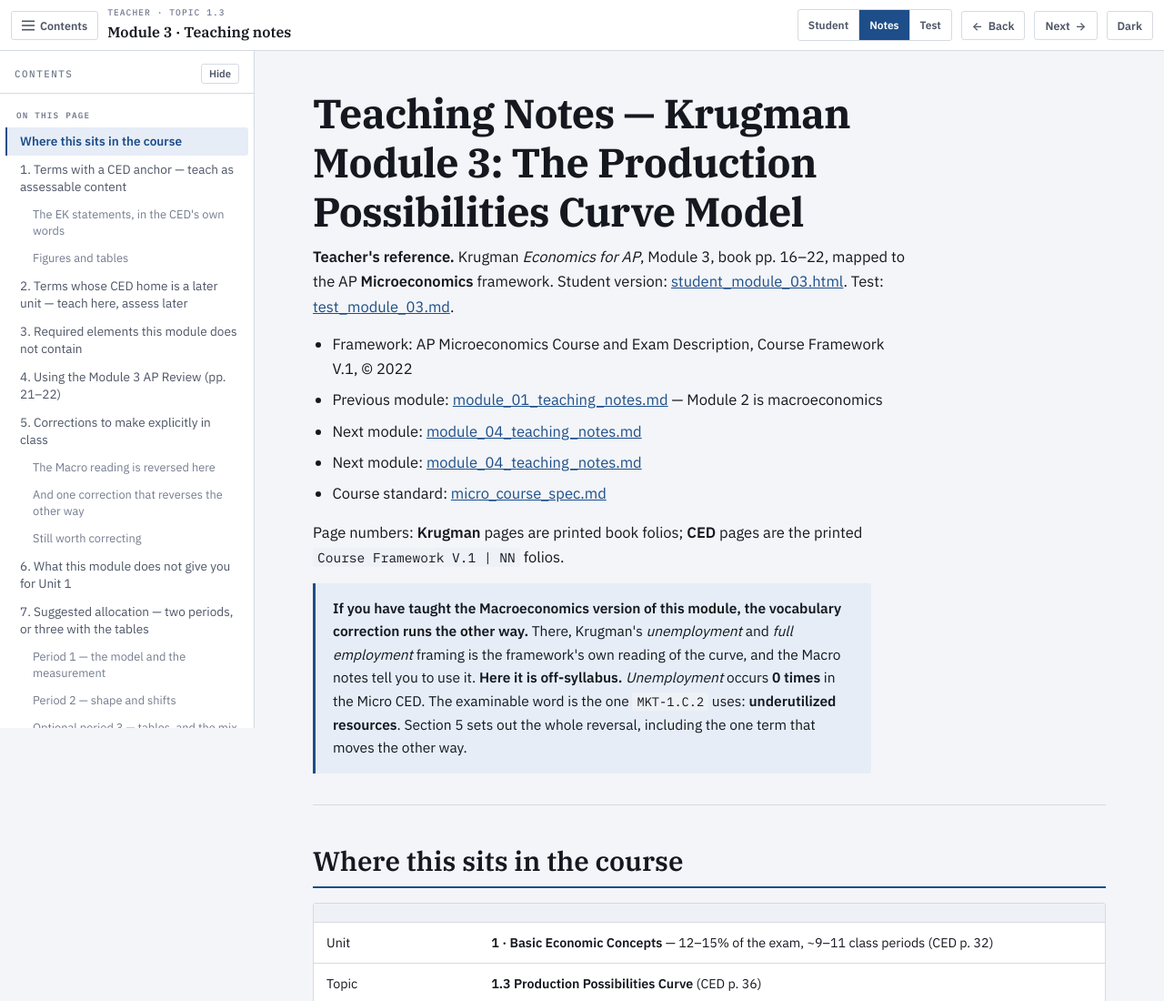
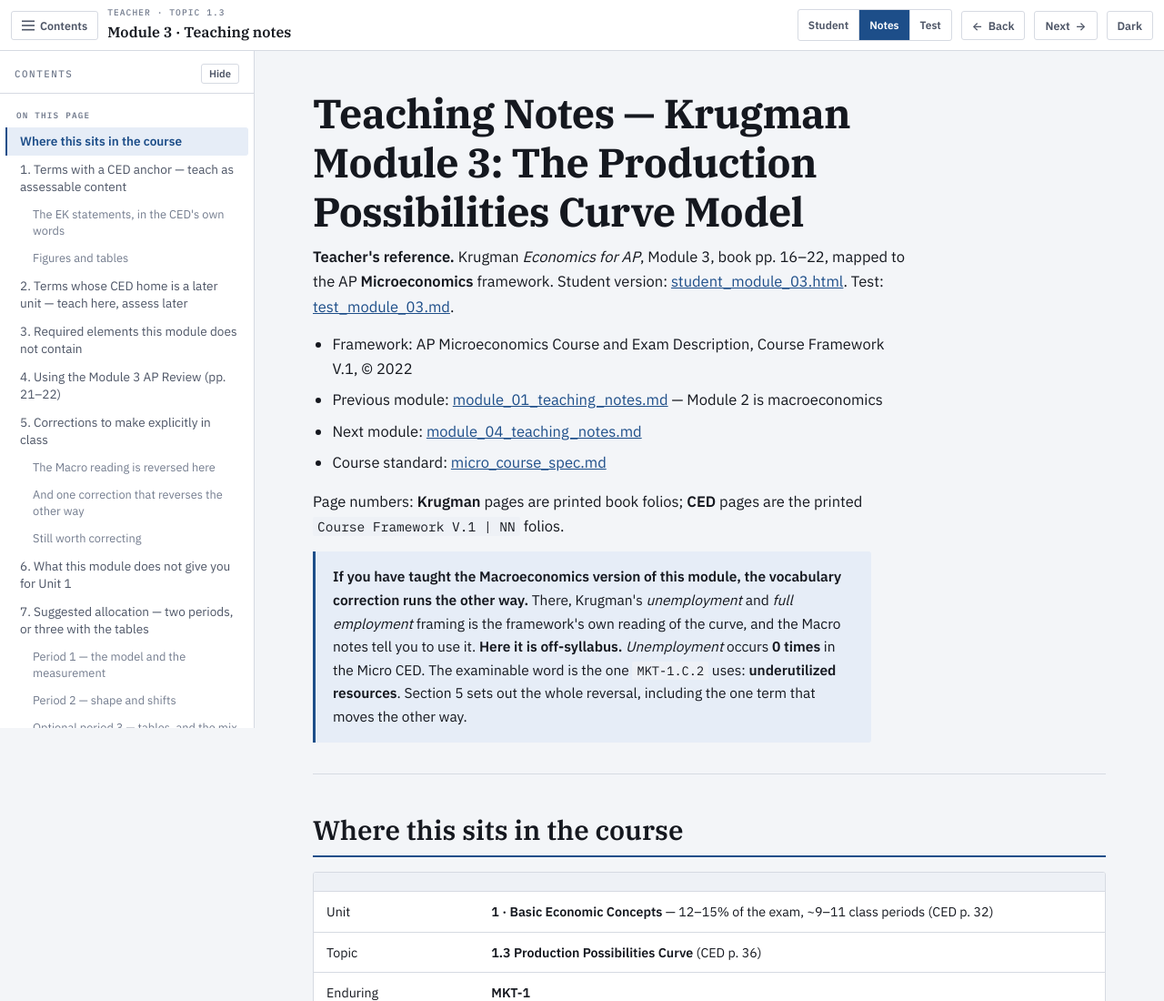
Before and after one commit to sevketgunduz/ap-microeconomics, a plain HTML site: page docs/m03-notes.html in a window 1280 px wide. Shown: the top 1100 px of the page at 91% size. Drawn offline with Linux system fonts and the light colour scheme.

Commit message:
Remove a duplicated companion link in the Module 1 and Module 3 notes

```diff
--- a/docs/m03-notes.html
+++ b/docs/m03-notes.html
@@ -13,7 +13,7 @@
 <main class="page">
 <h1>Teaching Notes — Krugman Module 3: The Production Possibilities Curve Model</h1>
 <p><strong>Teacher's reference.</strong> Krugman <em>Economics for AP</em>, Module 3, book pp. 16–22, mapped to the AP <strong>Microeconomics</strong> framework. Student version: <a href="m03-student.html">student_module_03.html</a>. Test: <a href="m03-test.html">test_module_03.md</a>.</p>
-<ul><li>Framework: AP Microeconomics Course and Exam Description, Course Framework V.1, © 2022</li><li>Previous module: <a href="m01-notes.html">module_01_teaching_notes.md</a> — Module 2 is macroeconomics</li><li>Next module: <a href="m04-notes.html">module_04_teaching_notes.md</a></li><li>Next module: <a href="m04-notes.html">module_04_teaching_notes.md</a></li><li>Course standard: <a href="spec.html">micro_course_spec.md</a></li></ul>
+<ul><li>Framework: AP Microeconomics Course and Exam Description, Course Framework V.1, © 2022</li><li>Previous module: <a href="m01-notes.html">module_01_teaching_notes.md</a> — Module 2 is macroeconomics</li><li>Next module: <a href="m04-notes.html">module_04_teaching_notes.md</a></li><li>Course standard: <a href="spec.html">micro_course_spec.md</a></li></ul>
 <p>Page numbers: <strong>Krugman</strong> pages are printed book folios; <strong>CED</strong> pages are the printed <code>Course Framework V.1 | NN</code> folios.</p>
 <blockquote><strong>If you have taught the Macroeconomics version of this module, the vocabulary correction runs the other way.</strong> There, Krugman's <em>unemployment</em> and <em>full employment</em> framing is the framework's own reading of the curve, and the Macro notes tell you to use it. <strong>Here it is off-syllabus.</strong> <em>Unemployment</em> occurs <strong>0 times</strong> in the Micro CED. The examinable word is the one <code>MKT-1.C.2</code> uses: <strong>underutilized resources</strong>. Section 5 sets out the whole reversal, including the one term that moves the other way.</blockquote>
 <hr>
```
Also changed, not shown: docs/m01-notes.html (+1 -1 lines).
